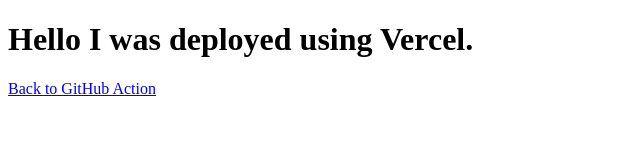
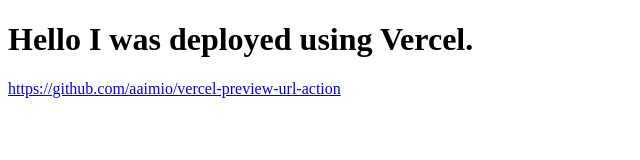
Before and after one commit to aaimio/vercel-preview-url-action, a website: page public/index.html in a window 1280 px wide. Shown: the whole page, without its empty margins (0-640 px from the left). Drawn offline with Linux system fonts and the light colour scheme.

Commit message:
update url

```diff
--- a/public/index.html
+++ b/public/index.html
@@ -10,7 +10,7 @@
       <h1>Hello I was deployed using Vercel.</h1>
       <p>
         <a href="https://github.com/aaimio/vercel-preview-url-action">
-            Back to GitHub Action
+          https://github.com/aaimio/vercel-preview-url-action
         </a>
       </p>
     </main>
```
